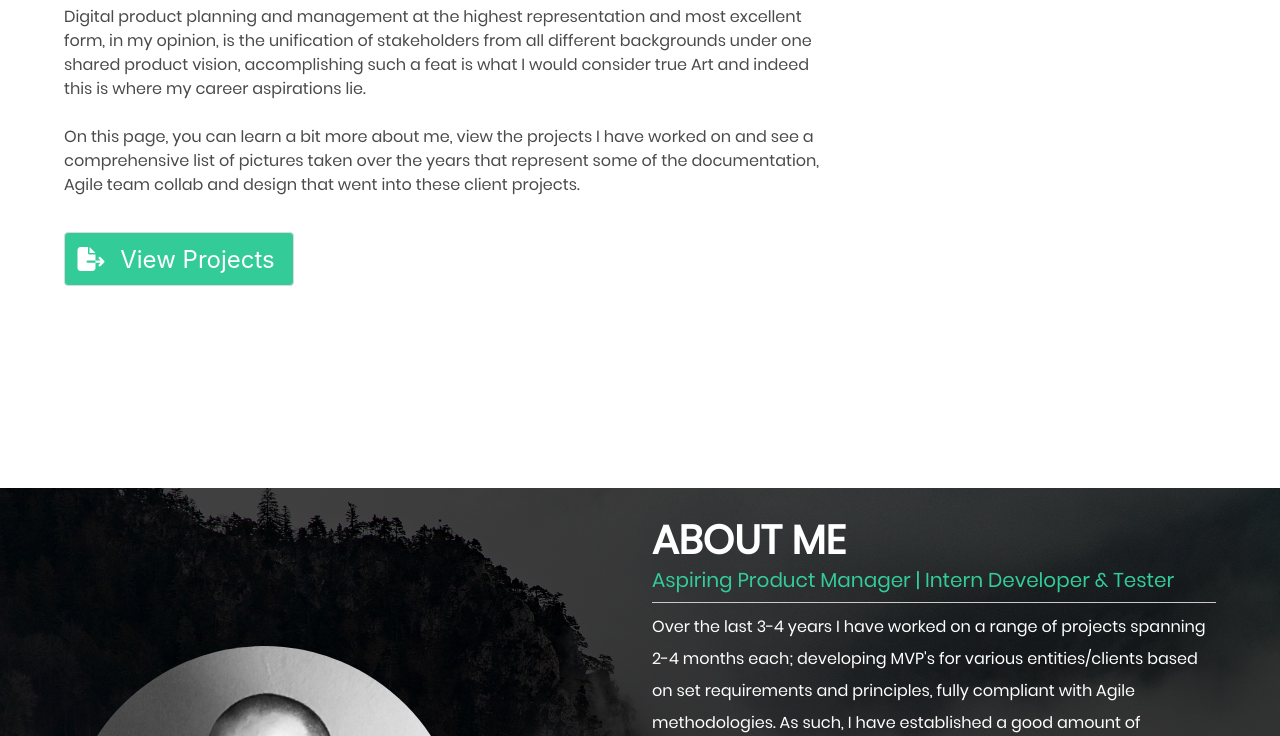
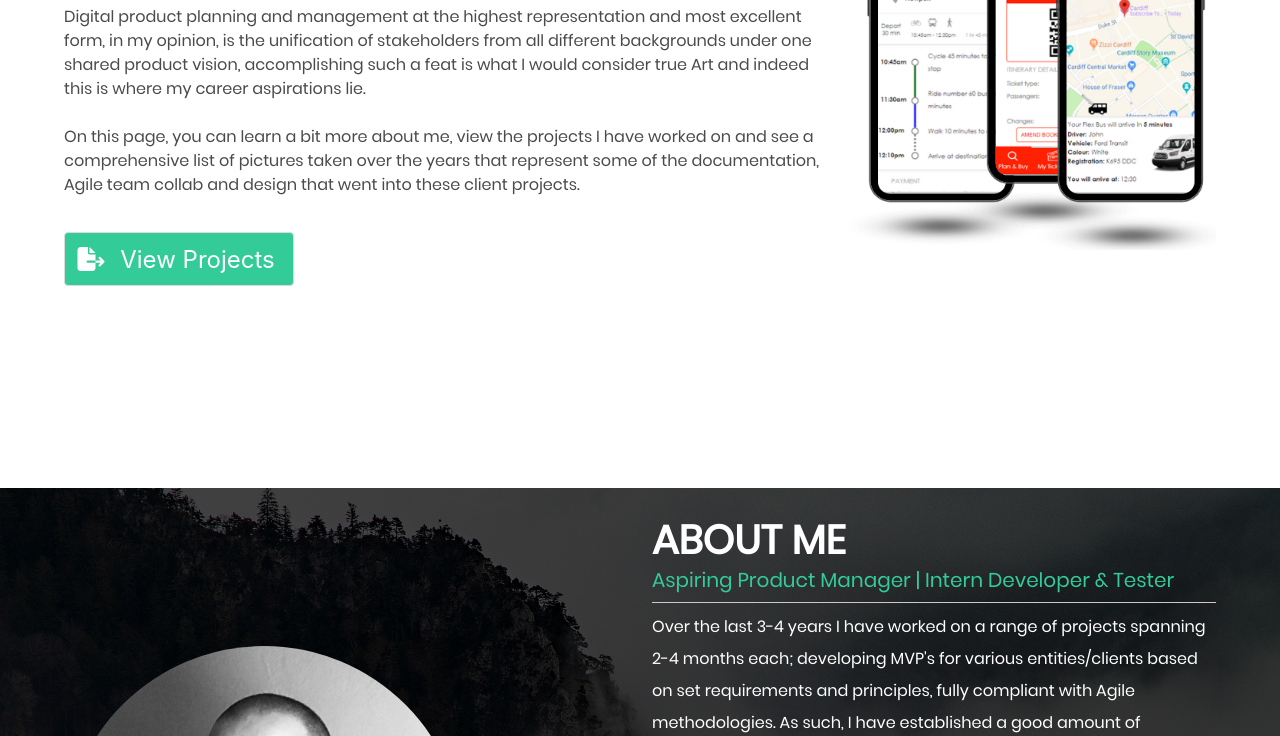
Before and after one commit to AhmedAlsaab/web-portfolio, a plain HTML site: page index.html in a window 1280 px wide. Shown: the part 364-1100 px from the top of the page. Drawn offline with nearby package versions, Linux system fonts and the light colour scheme.

Commit message:
update index.html

```diff
--- a/index.html
+++ b/index.html
@@ -16,7 +16,6 @@
   crossorigin="anonymous"></script>
 
 </head>
-
 <body>
     <!-- Top Navigation -->
     <nav class="navbar is-light" >
@@ -28,7 +27,6 @@
           </button>
         </header>
         <!-- Navbar container -->
-
           <ul class="navbar-container" id="navbar-container">
             <li class="navbar-item">
             <span class="icon is-medium">
@@ -54,11 +52,8 @@
                         </span>
               <a data-scroll href="#gallery" id="photos" class="navbar-a">Gallery</a>
             </li>
-
           </ul>
-
       </nav>
-
       <section id="heroBanner" class="hero is-fullheight is-bold ">
             <div class="hero-body">
               <div class="container">
@@ -80,7 +75,7 @@
 
                     <div class="column">
                             <figure>
-                            <img src="img//IRT-5.png">
+                            <img src="img/IRT-5.png">
                         </figure>
                     </div>
                   </div>
@@ -238,7 +233,6 @@
 
       <script = src="js/slider.js"></script>
 
-
 </body>
 
 </html>
```
